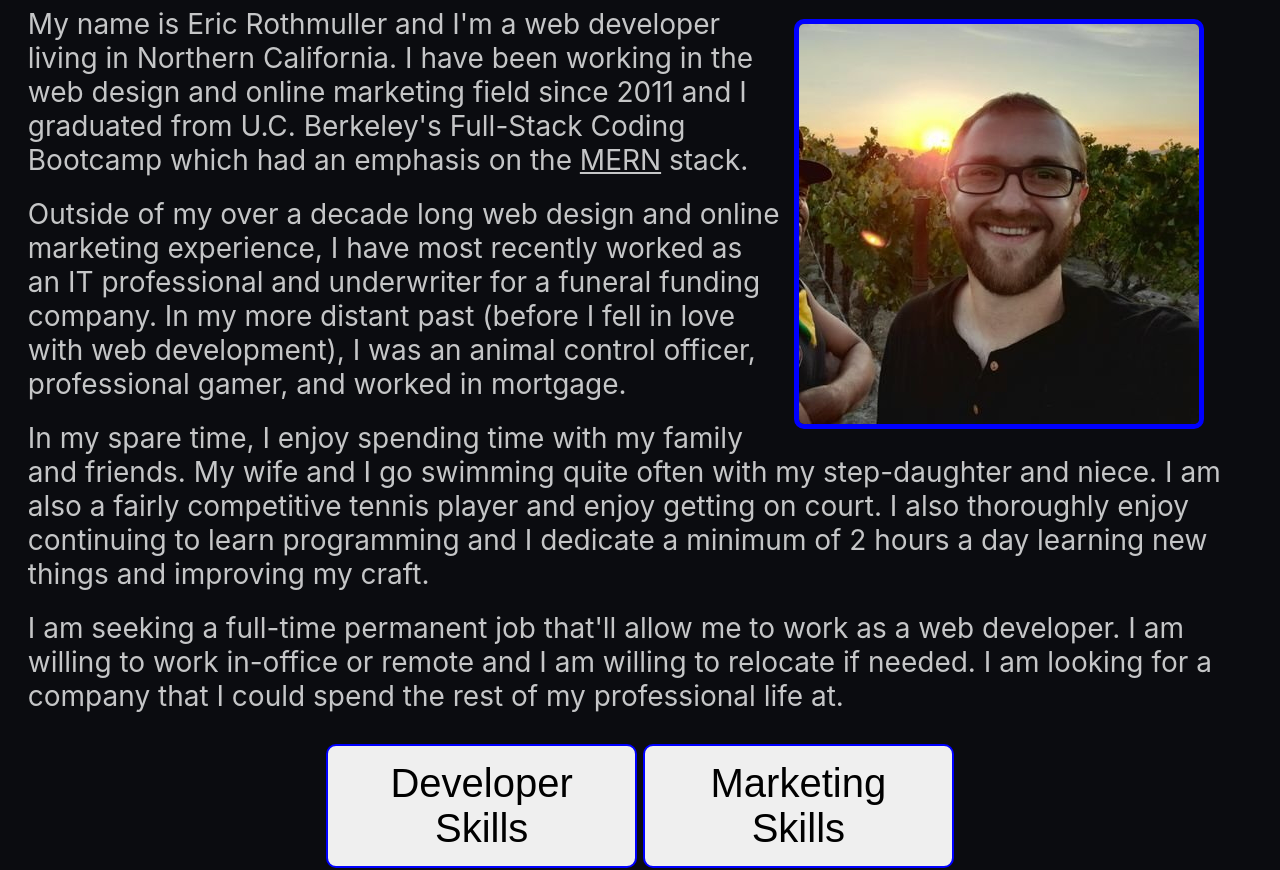
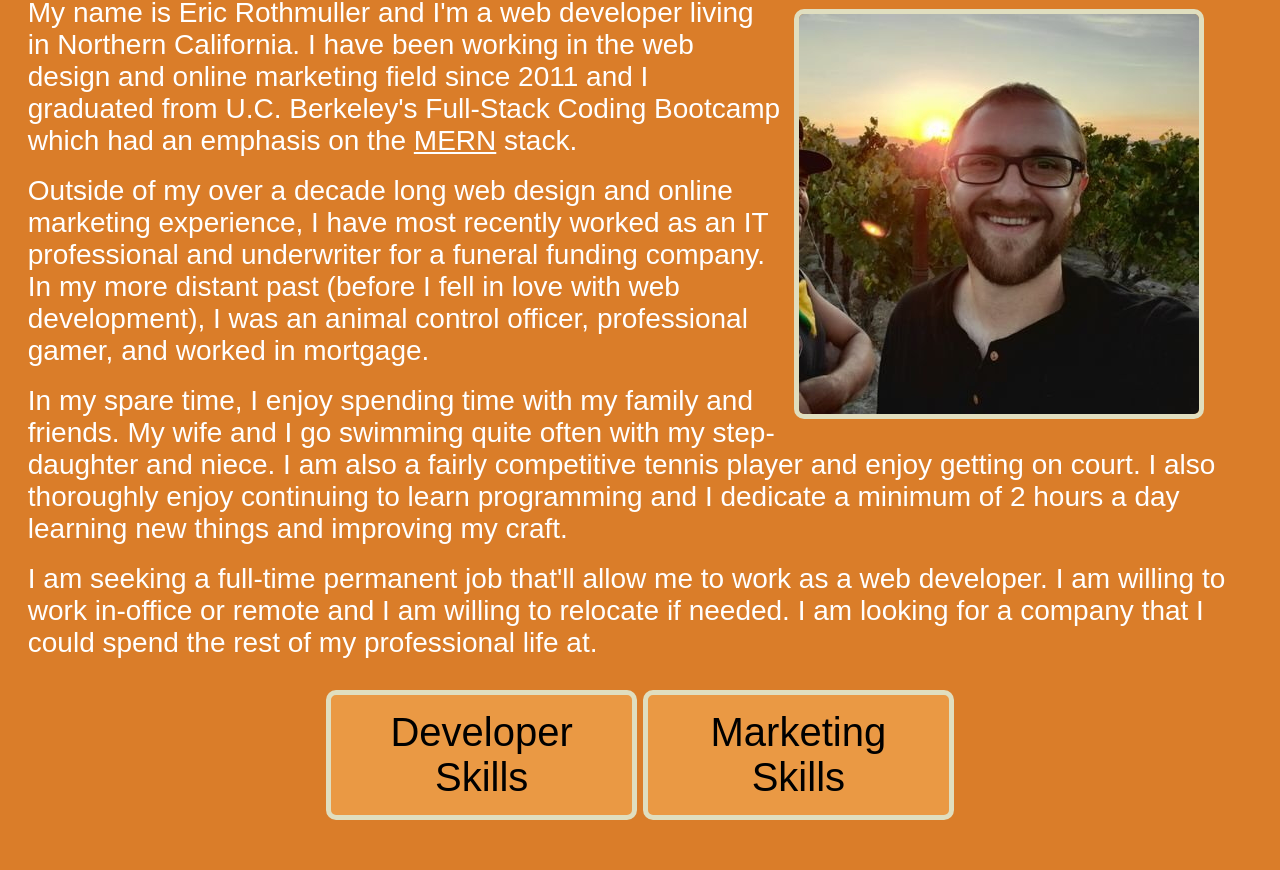
Before and after one commit to ericrothmuller/My-Portfolio, a React (Create React App) app: page / in a window 1280 px wide. Shown: the part 244-1114 px from the top of the page. Built offline with nearby package versions, Linux system fonts and the light colour scheme.

Commit message:
Updated color theme of the website

```diff
--- a/src/Style.css
+++ b/src/Style.css
@@ -1,19 +1,16 @@
 :root {
-  --headingColor: #66FCF1;
-  --fontColor: #C5C6C7;
-  --headerColor: #1F2833;
-  --bodyColor: #0B0C10;
-  --titleColor: #66FCF1;
-  --accentColor: blue;
+  --headingColor: #E0DEBF;
+  --fontColor: #FFFFFF;
+  --headerColor: #161817;
+  --bodyColor: #DA7D29;
+  --titleColor: #E0DEBF;
+  --accentColor: #E0DEBF;
+  --buttonColor: #EA9944;
 }
 
-/* :root {
-#0B0C10;
-#1F2833;
-#C5C6C7;
-#66FCF1;
-#45A29E;
-} */
+* {
+  font-family:Arial, Helvetica, sans-serif;
+}
 
 p {
   color: var(--fontColor);
@@ -79,7 +76,6 @@ footer {
 ul li a {
   color: var(--fontColor);
   text-decoration: none;
-  color: var(--headingColor);
 }
 
 ul {
@@ -100,6 +96,7 @@ ul li a:hover {
   display: list-item;
   padding: 3px;
   font-size: 27px;
+  color: var(--headerColor);
 }
 
 .aboutImage {
@@ -144,18 +141,6 @@ ul li a:hover {
   filter: drop-shadow(15px 10px 5px rgb(86, 86, 86));
 }
 
-.PdfButton {
-  padding: 10px;
-  margin-top: 15px;
-  border-radius: 5px;
-  border: 2px var(--accentColor) solid;
-}
-
-.PdfButton:hover {
-  cursor: pointer;
-  opacity: .8;
-}
-
 .cardsDiv {
   display: block;
   justify-content: center;
@@ -173,8 +158,8 @@ ul li a:hover {
   width: 95%;
   border-radius: 10px;
   box-sizing: border-box;
-  border: 2px solid rgb(88, 88, 88);
-  filter: drop-shadow(15px 10px 5px rgb(86, 86, 86));
+  border: 5px solid var(--headerColor);
+  filter: drop-shadow(12px 10px 5px var(--headerColor));
 }
 
 .portfolioImage:hover {
@@ -212,8 +197,9 @@ ul li a:hover {
 .merntooltip .merntooltiptext {
   visibility: hidden;
   width: 550px;
-  background-color: #555;
-  color: #fff;
+  background-color: var(--buttonColor);
+  border: 5px var(--accentColor) solid;
+  color: var(--headerColor);
   text-align: center;
   padding: 5px 0;
   border-radius: 6px;
@@ -283,7 +269,8 @@ ul li a:hover {
   padding: 15px;
   border-radius: 10px;
   cursor: pointer;
-  border: 2px var(--accentColor) solid;
+  border: 5px var(--accentColor) solid;
+  background-color: var(--buttonColor);
 }
 
 .developerSkillsButton:hover {
@@ -296,7 +283,8 @@ ul li a:hover {
   padding: 15px;
   border-radius: 10px;
   cursor: pointer;
-  border: 2px var(--accentColor) solid;
+  border: 5px var(--accentColor) solid;
+  background-color: var(--buttonColor);
 }
 
 .marketingSkillsButton:hover {
```
